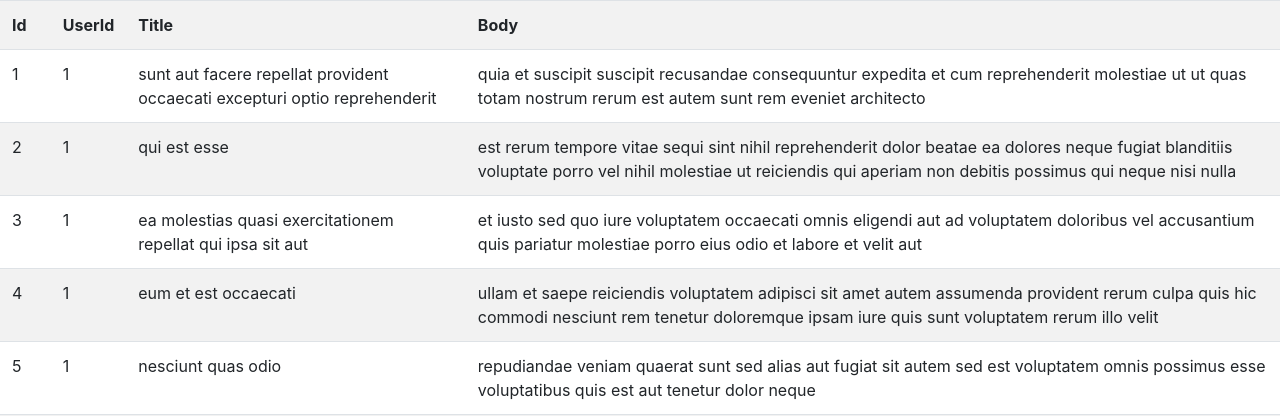
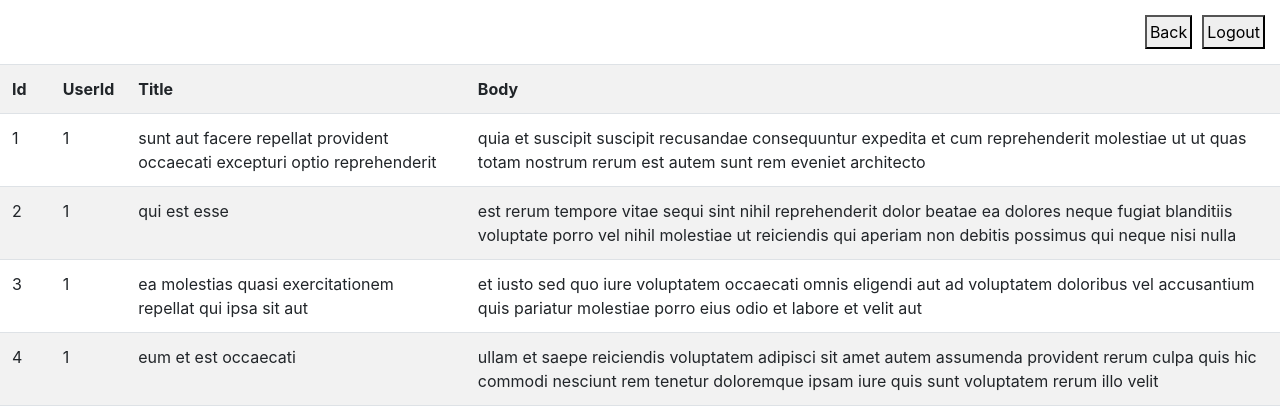
Before and after one commit to SivaJyothy/financepeer, a Django app: page /posts in a window 1280 px wide. Shown: the top 416 px of the page. Run offline with Django 3.2, Linux system fonts and the light colour scheme; data comes from the database, SQL or seed files in the repository; some libraries are stand-ins or nearby versions.

Commit message:
Update posts.html

```diff
--- a/web/task/templates/pages/posts.html
+++ b/web/task/templates/pages/posts.html
@@ -2,11 +2,26 @@
 <html>
 <head>
 	<meta charset="utf-8">
-	<title></title>
+	<title>Posts</title>
 	<link rel="stylesheet" href="https://stackpath.bootstrapcdn.com/bootstrap/4.1.3/css/bootstrap.min.css" integrity="sha384-MCw98/SFnGE8fJT3GXwEOngsV7Zt27NXFoaoApmYm81iuXoPkFOJwJ8ERdknLPMO" crossorigin="anonymous">
 	<script src="https://stackpath.bootstrapcdn.com/bootstrap/4.1.3/js/bootstrap.min.js" integrity="sha384-ChfqqxuZUCnJSK3+MXmPNIyE6ZbWh2IMqE241rYiqJxyMiZ6OW/JmZQ5stwEULTy" crossorigin="anonymous"></script>
+	<style type="text/css">
+		.menu{
+			display: flex;
+			justify-content: flex-end;
+			margin: 10px;
+		}
+		button{
+			margin: 5px;
+			padding: 3px;
+		}
+	</style>
 </head>
 <body>
+	<div class="menu">
+		<a href="/home"><button value="Back" name="">Back</button></a>
+		<a href="/"><button value="Logout" name="">Logout</button></a>
+	</div>
 	<table class="table table-striped">
     	<tr>
     		<th>Id</th>
```
